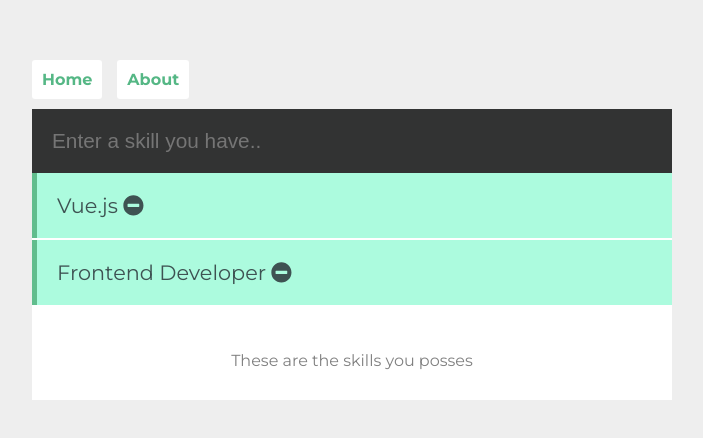
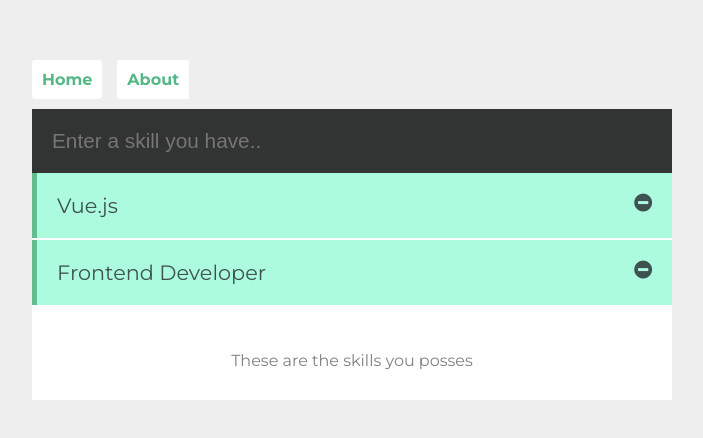
Before and after one commit to ihpannu/vue-todo, a Vue app: page / in a window 1280 px wide. Shown: the top 438 px of the page, without its empty margins (288-991 px from the left). Built offline with nearby package versions, Linux system fonts and the light colour scheme.

Commit message:
finished with app

```diff
--- a/public/index.html
+++ b/public/index.html
@@ -6,8 +6,7 @@
   <meta http-equiv="X-UA-Compatible" content="IE=edge">
   <meta name="viewport" content="width=device-width,initial-scale=1.0">
   <link rel="shortcut icon" href="<%= webpackConfig.output.publicPath %>favicon.ico">
-  <script defer src="https://use.fontawesome.com/releases/v5.0.8/js/all.js" integrity="sha384-SlE991lGASHoBfWbelyBPLsUlwY1GwNDJo3jSJO04KZ33K2bwfV9YBauFfnzvynJ"
-    crossorigin="anonymous">
+
 
 
   </script>
--- a/src/components/Skills.vue
+++ b/src/components/Skills.vue
@@ -11,10 +11,9 @@
 
   <ul>
 
-<transition-group name="list" enter-active-class="animated bounceInUp" leave-active-class="animated bouceOutDown" >
+<transition-group name="list" enter-active-class="animated bounceInUp" leave-active-class="animated bounceOutDown" >
     <li v-for="(data , index) in skills" :key="index" >{{data.skill}}
-
-      <i class="fas fa-minus-circle" v-on:click="remove(index)"></i>
+   <i class="fa fa-minus-circle" v-on:click="remove(index)"></i>
        </li>
 </transition-group>
 
@@ -55,6 +54,7 @@ export default {
 <!-- Add "scoped" attribute to limit CSS to this component only -->
 <style scoped>
 @import 'https://cdn.jsdelivr.net/npm/animate.css@3.5.2/animate.min.css';
+@import 'https://maxcdn.bootstrapcdn.com/font-awesome/4.7.0/css/font-awesome.min.css';
 
 .holder {
   background: #fff;
@@ -102,5 +102,6 @@ input {
 
 i {
   float: right;
+  cursor: pointer;
 }
 </style>
```
